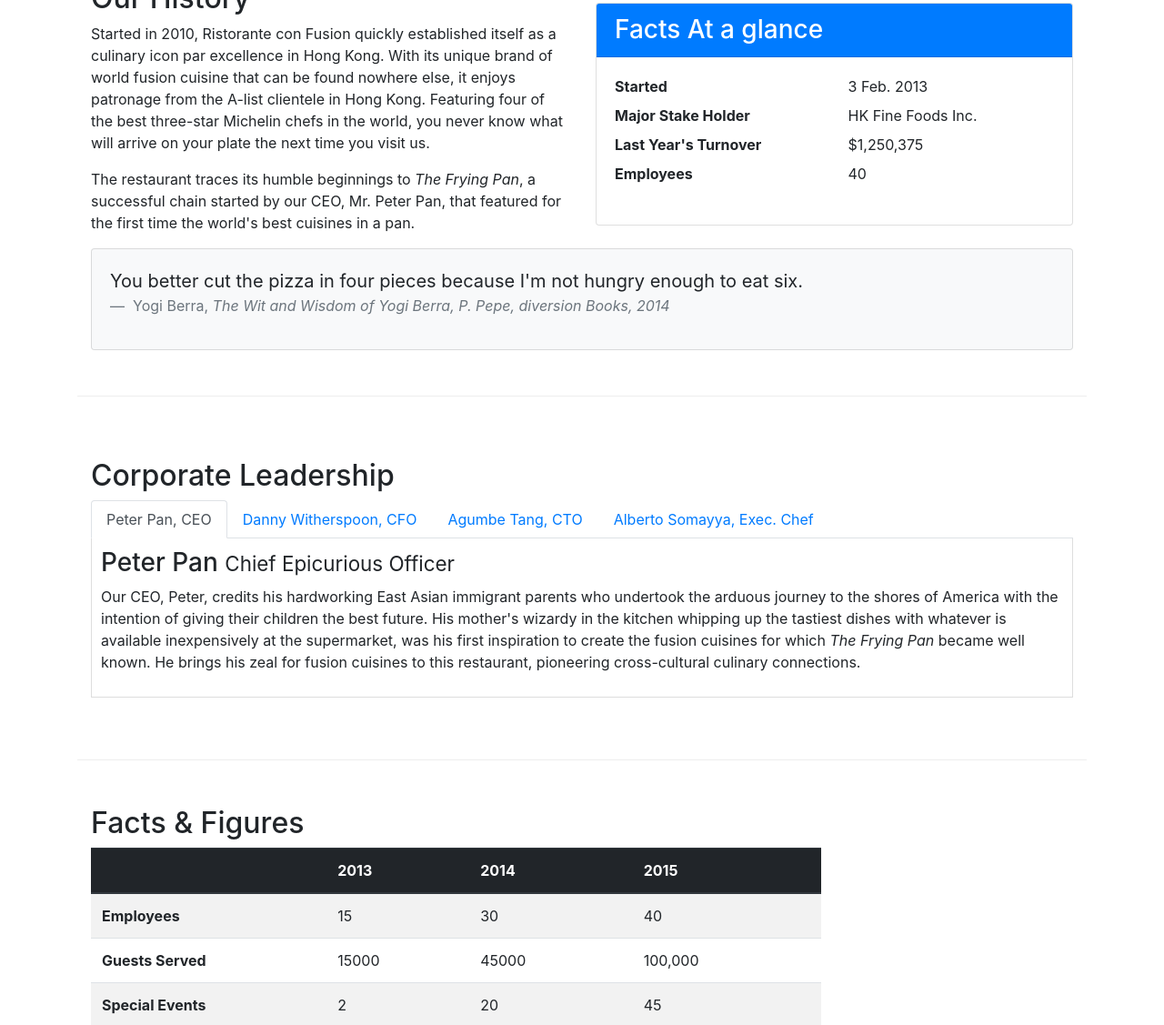
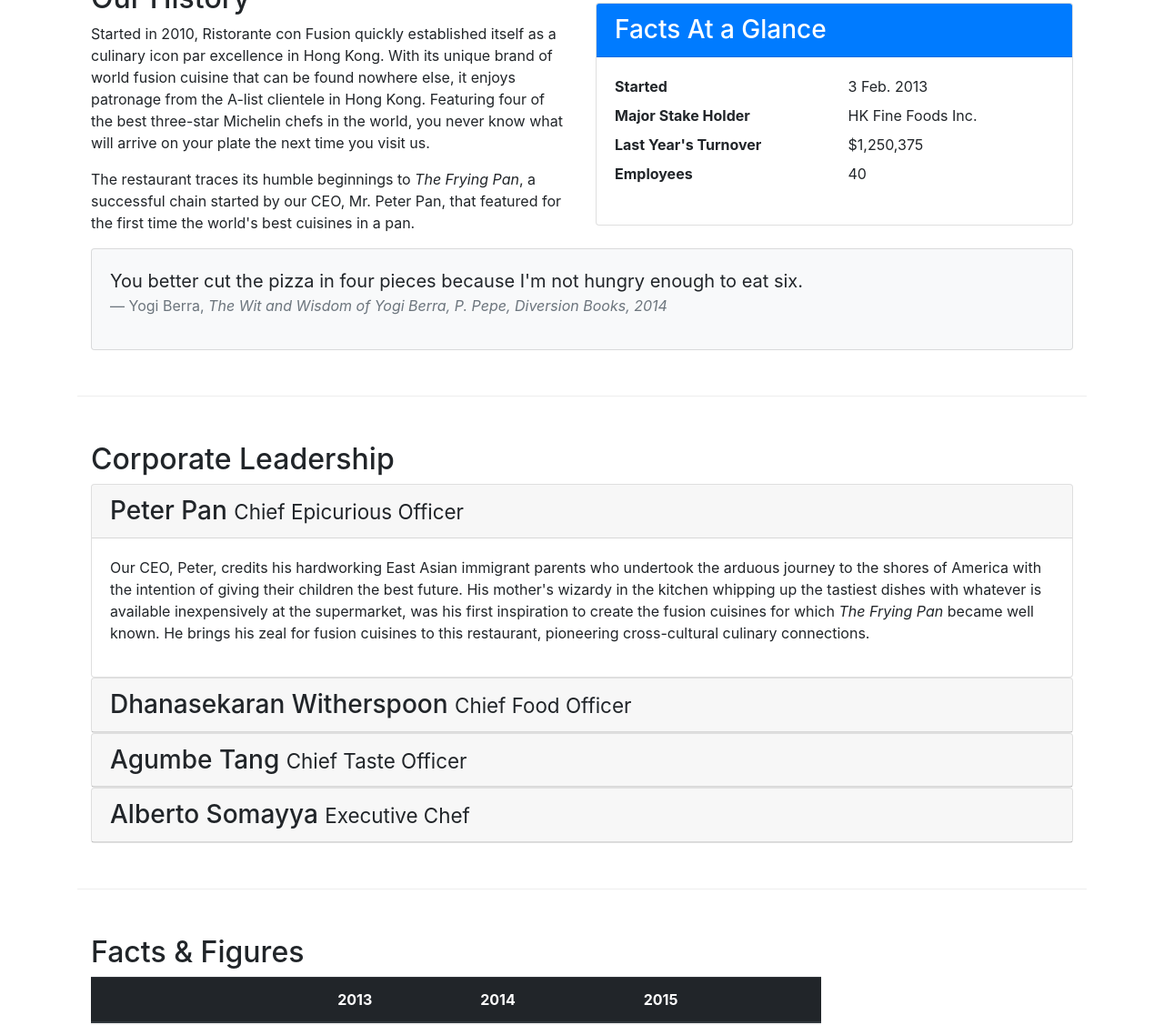
Before and after one commit to Jayshil-Patel/Front-End-Web-UI-Frameworks-and-Tools-Bootstrap-4, a website: page aboutus.html in a window 1280 px wide. Shown: the part 536-1663 px from the top of the page at 91% size. Drawn offline with nearby package versions, Linux system fonts and the light colour scheme.

Commit message:
Updated file

```diff
--- a/aboutus.html
+++ b/aboutus.html
@@ -90,27 +90,16 @@
           <hr />
         </div>
       </div>
+
       <div class="row row-content align-items-center">
         <div class="col-12 col-sm-6">
             <h2>Our History</h2>
-          <p>
-            Started in 2010, Ristorante con Fusion quickly established itself as
-            a culinary icon par excellence in Hong Kong. With its unique brand
-            of world fusion cuisine that can be found nowhere else, it enjoys
-            patronage from the A-list clientele in Hong Kong. Featuring four of
-            the best three-star Michelin chefs in the world, you never know what
-            will arrive on your plate the next time you visit us.
-          </p>
-          <p>
-            The restaurant traces its humble beginnings to
-            <em>The Frying Pan</em>, a successful chain started by our CEO, Mr.
-            Peter Pan, that featured for the first time the world's best
-            cuisines in a pan.
-          </p>
+            <p>Started in 2010, Ristorante con Fusion quickly established itself as a culinary icon par excellence in Hong Kong. With its unique brand of world fusion cuisine that can be found nowhere else, it enjoys patronage from the A-list clientele in Hong Kong.  Featuring four of the best three-star Michelin chefs in the world, you never know what will arrive on your plate the next time you visit us.</p>
+            <p>The restaurant traces its humble beginnings to <em>The Frying Pan</em>, a successful chain started by our CEO, Mr. Peter Pan, that featured for the first time the world's best cuisines in a pan.</p>
         </div>
-        <div class="col-sm">
+        <div class="col-12 col-sm-6">
           <div class="card">
-            <h3 class="card-header bg-primary text-white">Facts At a glance</h3>
+            <h3 class="card-header bg-primary text-white">Facts At a Glance</h3>
             <div class="card-body">
               <dl class="row">
                 <dt class="col-6">Started</dt>
@@ -128,114 +117,82 @@
         <div class="col-12">
             <div class="card card-body bg-light">
                 <blockquote class="blockquote">
-              <p class="mb-0">
-                You better cut the pizza in four pieces because I'm not hungry
-                enough to eat six.
-              </p>
-              <footer class="blockquote-footer">
-                Yogi Berra,
-                <cite title="Source Title"
-                  >The Wit and Wisdom of Yogi Berra, P. Pepe, diversion Books,
-                  2014</cite
-                >
+                    <p class="mb-0">You better cut the pizza in four pieces because
+                        I'm not hungry enough to eat six.</p>
+                    <footer class="blockquote-footer">Yogi Berra,
+                        <cite title="Source Title">The Wit and Wisdom of Yogi Berra,
+                        P. Pepe, Diversion Books, 2014</cite>
                     </footer>
                 </blockquote>
             </div>
         </div>
     </div>
+
     <div class="row row-content align-items-center">
         <div class="col-12">
             <h2>Corporate Leadership</h2>
-          <ul class="nav nav-tabs">
-            <li class="nav-item">
-              <a
-                class="nav-link active"
-                href="#peter"
-                role="tab"
-                data-toggle="tab"
-                >Peter Pan, CEO</a
-              >
-            </li>
-            <li class="nav-item">
-              <a class="nav-link" href="#danny" role="tab" data-toggle="tab"
-                >Danny Witherspoon, CFO</a
-              >
-            </li>
-            <li class="nav-item">
-              <a class="nav-link" href="#agumbe" role="tab" data-toggle="tab"
-                >Agumbe Tang, CTO</a
-              >
-            </li>
-            <li class="nav-item">
-              <a class="nav-link" href="#alberto" role="tab" data-toggle="tab"
-                >Alberto Somayya, Exec. Chef</a
-              >
-            </li>
-          </ul>
 
-          <div class="tab-content">
-            <div role="tabpanel" class="tab-pane fade show active" id="peter">
-              <h3>Peter Pan <small>Chief Epicurious Officer</small></h3>
-              <p class="d-none d-sm-block">
-                Our CEO, Peter, credits his hardworking East Asian immigrant
-                parents who undertook the arduous journey to the shores of
-                America with the intention of giving their children the best
-                future. His mother's wizardy in the kitchen whipping up the
-                tastiest dishes with whatever is available inexpensively at the
-                supermarket, was his first inspiration to create the fusion
-                cuisines for which
-                <em>The Frying Pan</em> became well known. He brings his zeal
-                for fusion cuisines to this restaurant, pioneering
-                cross-cultural culinary connections.
-              </p>
+            <div id="accordion">
+              <div class="card">
+                <div class="card-header" id="peterhead">
+                  <h3 class="mb-0">
+                    <a data-toggle="collapse" data-target="#peter">
+                      Peter Pan <small>Chief Epicurious Officer</small>
+                    </a>
+                  </h3>
                 </div>
-
-            <div role="tabpanel" class="tab-pane fade" id="danny">
-              <h3>
+                <div class="collapse show" id="peter" data-parent="#accordion">
+                  <div class="card-body">
+                    <p class="d-none d-sm-block">Our CEO, Peter, credits his hardworking East Asian immigrant parents who undertook the arduous journey to the shores of America with the intention of giving their children the best future. His mother's wizardy in the kitchen whipping up the tastiest dishes with whatever is available inexpensively at the supermarket, was his first inspiration to create the fusion cuisines for which <em>The Frying Pan</em> became well known. He brings his zeal for fusion cuisines to this restaurant, pioneering cross-cultural culinary connections.</p>
+                  </div>
+                </div>
+              </div>
+              <div class="card">
+                <div class="card-header" id="dannyhead">
+                  <h3 class="mb-0">
+                    <a data-toggle="collapse" data-target="#danny">
                       Dhanasekaran Witherspoon <small>Chief Food Officer</small>
+                    </a>
                   </h3>
-              <p class="d-none d-sm-block">
-                Our CFO, Danny, as he is affectionately referred to by his
-                colleagues, comes from a long established family tradition in
-                farming and produce. His experiences growing up on a farm in the
-                Australian outback gave him great appreciation for varieties of
-                food sources. As he puts it in his own words,
-                <em
-                  >Everything that runs, wins, and everything that stays,
-                  pays!</em
-                >
-              </p>
                 </div>
-
-
-            <div role="tabpanel" class="tab-pane fade" id="agumbe">
-              <h3>Agumbe Tang <small>Chief Taste Officer</small></h3>
-              <p class="d-none d-sm-block">
-                Blessed with the most discerning gustatory sense, Agumbe, our
-                CTO, personally ensures that every dish that we serve meets his
-                exacting tastes. Our chefs dread the tongue lashing that ensues
-                if their dish does not meet his exacting standards. He lives by
-                his motto,
-                <em>You click only if you survive my lick.</em>
-              </p>
+                <div class="collapse" id="danny" data-parent="#accordion">
+                  <div class="card-body">
+                    <p class="d-none d-sm-block">Our CFO, Danny, as he is affectionately referred to by his colleagues, comes from a long established family tradition in farming and produce. His experiences growing up on a farm in the Australian outback gave him great appreciation for varieties of food sources. As he puts it in his own words, <em>Everything that runs, wins, and everything that stays, pays!</em></p>
                   </div>
-
-            <div role="tabpanel" class="tab-pane fade" id="alberto">
-              <h3>Alberto Somayya <small>Executive Chef</small></h3>
-              <p class="d-none d-sm-block">
-                Award winning three-star Michelin chef with wide International
-                experience having worked closely with whos-who in the culinary
-                world, he specializes in creating mouthwatering Indo-Italian
-                fusion experiences. He says,
-                <em
-                  >Put together the cuisines from the two craziest cultures, and
-                  you get a winning hit! Amma Mia!</em
-                >
-              </p>
+                </div>
+              </div>
+              <div class="card">
+                <div class="card-header" id="agumbehead">
+                  <h3 class="mb-0">
+                    <a data-toggle="collapse" data-target="#agumbe">
+                      Agumbe Tang <small>Chief Taste Officer</small>
+                    </a>
+                  </h3>
+                </div>
+                <div class="collapse" id="agumbe" data-parent="#accordion">
+                  <div class="card-body">
+                    <p class="d-none d-sm-block">Blessed with the most discerning gustatory sense, Agumbe, our CTO, personally ensures that every dish that we serve meets his exacting tastes. Our chefs dread the tongue lashing that ensues if their dish does not meet his exacting standards. He lives by his motto, <em>You click only if you survive my lick.</em></p>
+                  </div>
+                </div>
+              </div>
+              <div class="card">
+                <div class="card-header" id="albertohead">
+                  <h3 class="mb-0">
+                    <a data-toggle="collapse" data-target="#alberto">
+                      Alberto Somayya <small>Executive Chef</small>
+                    </a>
+                  </h3>
+                </div>
+                <div class="collapse" id="alberto" data-parent="#accordion">
+                  <div class="card-body">
+                    <p class="d-none d-sm-block">Award winning three-star Michelin chef with wide International experience having worked closely with whos-who in the culinary world, he specializes in creating mouthwatering Indo-Italian fusion experiences. He says, <em>Put together the cuisines from the two craziest cultures, and you get a winning hit! Amma Mia!</em></p>
                   </div>
                 </div>
               </div>
             </div>
+        </div>
+   </div>
+
       <div class="row row-content">
         <div class="col-12 col-sm-9">
           <h2>Facts &amp; Figures</h2>
```
Lines whose indentation alone changed are shown as unchanged.
